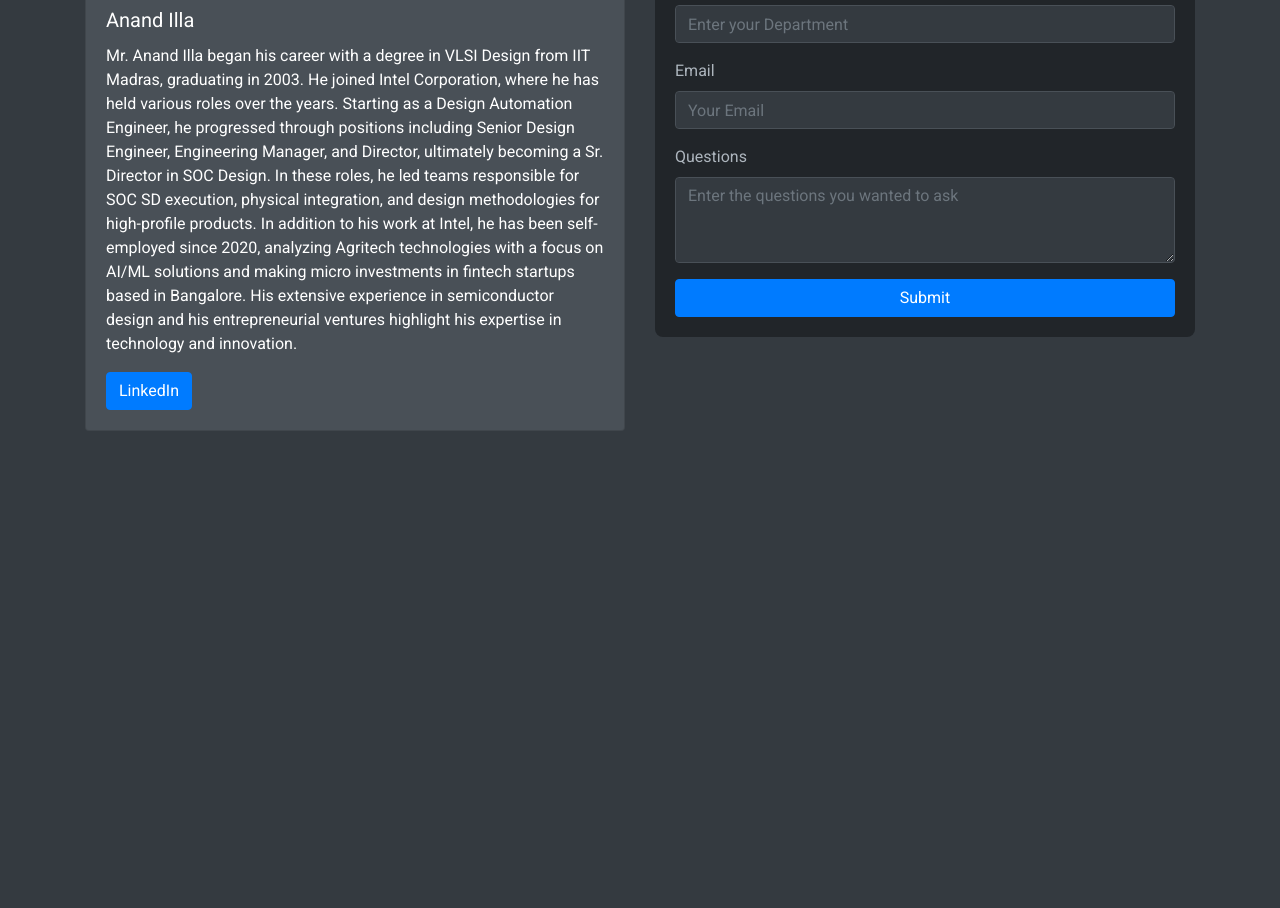
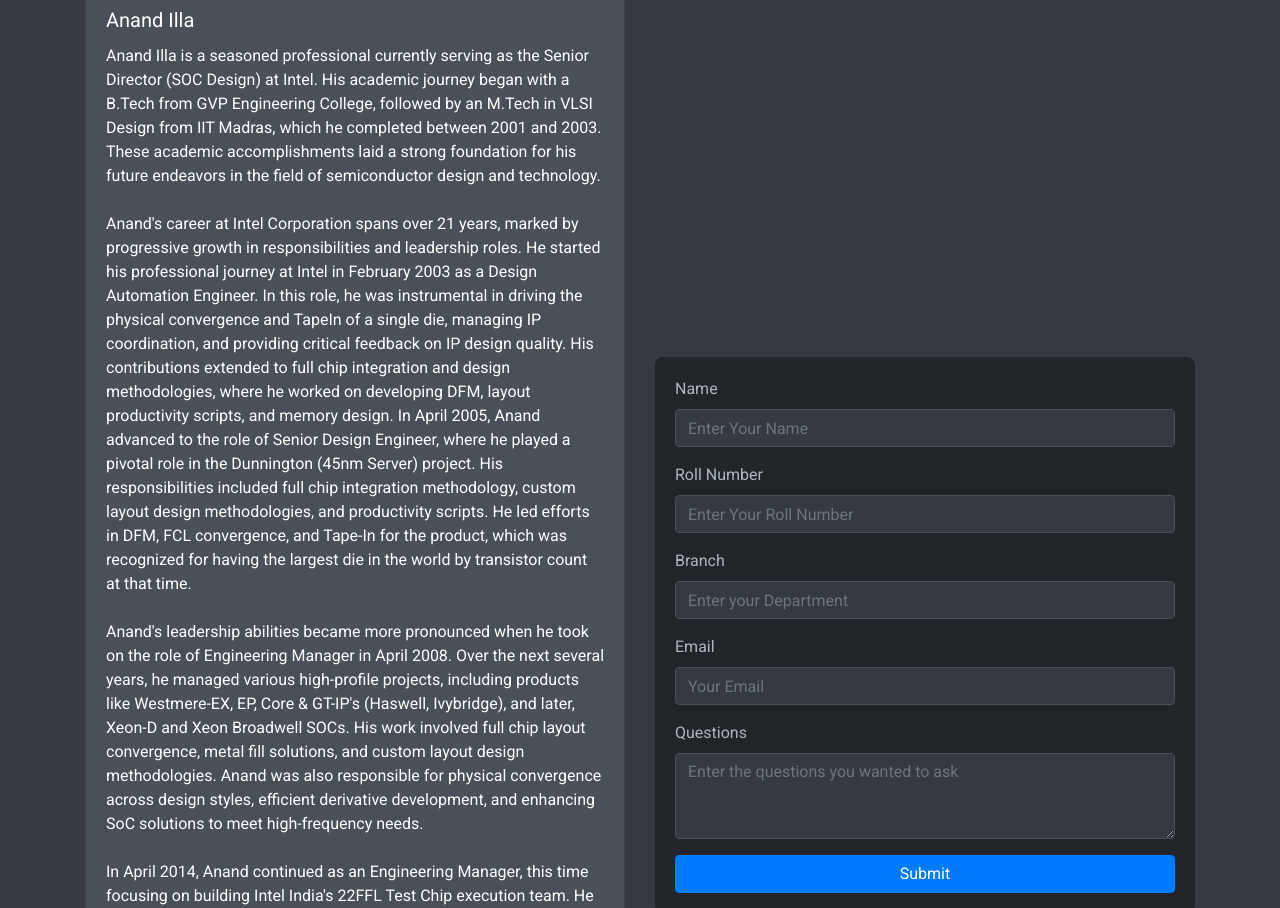
Before and after one commit to dwijeshbing/AlumniConnect, a plain HTML site: page index.html in a window 1280 px wide. Shown: the part 756-1664 px from the top of the page. Before the commit the page ends 1211 px from the top, so only its background shows below. Drawn offline with nearby package versions, Linux system fonts and the light colour scheme.

Commit message:
modified anand's description

```diff
--- a/index.html
+++ b/index.html
@@ -180,17 +180,75 @@
                     <img src="./assets/Anand.jpeg" class="card-img-top author" alt="Guest Image">
                     <div class="card-body">
                         <h5 class="card-title">Anand Illa</h5>
-                        <p class="card-text">Mr. Anand Illa began his career with a degree in VLSI Design from IIT
-                            Madras, graduating in 2003. He joined Intel Corporation, where he has held various roles
-                            over the years. Starting as a Design Automation Engineer, he progressed through positions
-                            including Senior Design Engineer, Engineering Manager, and Director, ultimately becoming a
-                            Sr. Director in SOC Design. In these roles, he led teams responsible for SOC SD execution,
-                            physical integration, and design methodologies for high-profile products.
-
-                            In addition to his work at Intel, he has been self-employed since 2020, analyzing Agritech
-                            technologies with a focus on AI/ML solutions and making micro investments in fintech
-                            startups based in Bangalore. His extensive experience in semiconductor design and his
-                            entrepreneurial ventures highlight his expertise in technology and innovation.</p>
+                        <p class="card-text">Anand Illa is a seasoned professional currently serving as the Senior
+                            Director (SOC Design) at Intel.
+                            His academic journey began with a B.Tech from GVP Engineering College, followed by an M.Tech
+                            in VLSI Design from IIT Madras, which he completed between 2001 and 2003. These academic
+                            accomplishments laid a strong foundation for his future endeavors in the field of
+                            semiconductor
+                            design and technology.<br><br>
+                            Anand's career at Intel Corporation spans over 21 years, marked by progressive growth in
+                            responsibilities and leadership roles. He started his professional journey at Intel in
+                            February 2003 as a
+                            Design Automation Engineer. In this role, he was instrumental in driving the physical
+                            convergence
+                            and TapeIn of a single die, managing IP coordination, and providing critical feedback on IP
+                            design
+                            quality. His contributions extended to full chip integration and design methodologies, where
+                            he
+                            worked on developing DFM, layout productivity scripts, and memory design.
+                            In April 2005, Anand advanced to the role of Senior Design Engineer, where he played a
+                            pivotal role
+                            in the Dunnington (45nm Server) project. His responsibilities included full chip integration
+                            methodology, custom layout design methodologies, and productivity scripts. He led efforts in
+                            DFM,
+                            FCL convergence, and Tape-In for the product, which was recognized for having the largest
+                            die in the
+                            world by transistor count at that time. <br><br>
+                            Anand's leadership abilities became more pronounced when he took on the role of Engineering
+                            Manager in April 2008. Over the next several years, he managed various high-profile
+                            projects,
+                            including products like Westmere-EX, EP, Core & GT-IP's (Haswell, Ivybridge), and later,
+                            Xeon-D
+                            and Xeon Broadwell SOCs. His work involved full chip layout convergence, metal fill
+                            solutions, and
+                            custom layout design methodologies. Anand was also responsible for physical convergence
+                            across
+                            design styles, efficient derivative development, and enhancing SoC solutions to meet
+                            high-frequency
+                            needs.<br><br>
+                            In April 2014, Anand continued as an Engineering Manager, this time focusing on building
+                            Intel
+                            India's 22FFL Test Chip execution team. He partnered to develop IP-ECO systems for product
+                            execution and managed teams responsible for full chip floorplan, structural design, SOC-IP
+                            integration, clocking, power delivery, and full chip timing and EDA for server products.
+                            His career trajectory took a significant leap in October 2016 when he was promoted to
+                            Director (SOC
+                            Design). In this role, Anand led SOC SD execution with a laser-sharp focus on schedule,
+                            quality, and
+                            managing dependencies across all SD implementation domains. He set priorities, tracked
+                            progress,
+                            and defined processes to ensure the successful implementation of partitions across various
+                            teams.
+                            Since September 2020, Anand has been serving as the Senior Director (SOC Design) at Intel.
+                            In this
+                            capacity, he continues to drive SOC SD execution and build partnerships with different
+                            business units
+                            within Intel, ensuring that the company's execution strategies are aligned across the
+                            organization.
+                            In addition to his impressive career at Intel, Anand has also ventured into the fintech and
+                            agritech
+                            sectors as a self-employed professional. Since September 2020, he has been a Micro Investor
+                            in
+                            fintech, analyzing the ecosystem to identify and support promising startups in Bangalore.
+                            Since April
+                            2021, he has also been working as an Analyst in agritech, focusing on AI/ML solutions
+                            targeted
+                            towards productivity enhancement. <br><br>
+                            Anand Illa's journey is a testament to his expertise in semiconductor design, his leadership
+                            in driving
+                            complex projects, and his entrepreneurial spirit in exploring new technological frontiers
+                        </p>
                         <button class="btn btn-primary" id="submit-button">
                             <a href="https://www.linkedin.com/in/anand-illa-2b9a8a11/" class="link-button">
                                 LinkedIn
```
